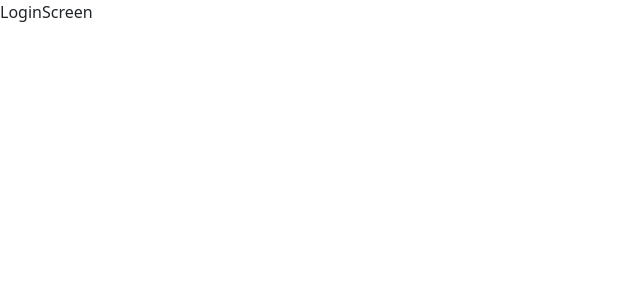
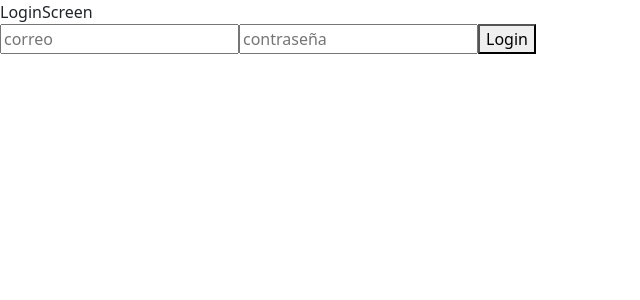
Before and after one commit to nubol23/react-practice-simple-login-app, a React (Create React App) app: page /login in a window 1280 px wide. Shown: the top 300 px of the page, without its empty margins (0-640 px from the left). Built offline with nearby package versions, Linux system fonts and the light colour scheme.

Commit message:
added login logic

```diff
--- a/package.json
+++ b/package.json
@@ -11,6 +11,7 @@
     "@types/react": "^17.0.20",
     "@types/react-dom": "^17.0.9",
     "axios": "^0.26.1",
+    "jwt-decode": "^3.1.2",
     "react": "^18.0.0",
     "react-dom": "^18.0.0",
     "react-router-dom": "6",
--- /dev/null
+++ b/src/api/axios.js
@@ -0,0 +1,5 @@
+import axios from "axios";
+
+export default axios.create({
+  baseURL: "http://127.0.0.1:8000/"
+})
--- a/src/components/LoginScreen.js
+++ b/src/components/LoginScreen.js
@@ -1,7 +1,85 @@
-import React from 'react'
+import jwtDecode from 'jwt-decode';
+import React, { useState, useContext } from 'react'
+import { useNavigate } from 'react-router-dom';
+import axios from '../api/axios'
+import { AuthContext } from '../auth/authContext';
+import { useForm } from '../hooks/useForm'
+import { authTypes } from '../types/types';
 
 export const LoginScreen = () => {
+
+  const { userDispatch } = useContext(AuthContext);
+
+  const [message, setMessage] = useState('');
+
+  const [{ email, password }, handleInputChange] = useForm({
+    email: '',
+    password: '',
+  })
+
+  const navigate = useNavigate();
+
+  const handleLogin = (e) => {
+    e.preventDefault();
+
+    axios.post("users/token/", {
+      email,
+      password,
+    }).then((response) => {
+
+      const decoded = jwtDecode(response.data.access)
+      const payload = {
+        accessToken: response.data.access,
+        refreshToken: response.data.refresh,
+        issuedAt: decoded.iat,
+        expiresAt: decoded.exp,
+        userId: decoded.user_id,
+        firstName: decoded.first,
+        email: decoded.email,
+      }
+
+      setMessage('')
+
+      userDispatch({ type: authTypes.login, payload });
+
+      navigate('/', { replace: true });
+    }).catch((error) => {
+      setMessage(msg => "Error al autenticar")
+    })
+  }
+
   return (
-    <div>LoginScreen</div>
+    <>
+      <div>LoginScreen</div>
+
+      <form onSubmit={handleLogin}>
+        <input
+          type="text"
+          placeholder="correo"
+          name="email"
+          autoComplete='off'
+          value={email}
+          onChange={handleInputChange}
+        />
+
+        <input
+          type="password"
+          placeholder="contraseña"
+          name="password"
+          autoComplete='off'
+          value={password}
+          onChange={handleInputChange}
+        />
+
+        <button type='submit'>
+          Login
+        </button>
+
+        <br />
+        {
+          (message !== '') && <p>{message}</p>
+        }
+      </form>
+    </>
   )
 }
--- /dev/null
+++ b/src/hooks/useForm.js
@@ -0,0 +1,24 @@
+import { useState } from 'react';
+
+
+export const useForm = (initialState = {}) => {
+
+  const [values, setValues] = useState(initialState);
+
+  const reset = () => {
+    setValues(initialState);
+  }
+
+
+  const handleInputChange = ({ target }) => {
+
+    setValues({
+      ...values,
+      [target.name]: target.value
+    });
+
+  }
+
+  return [values, handleInputChange, reset];
+
+}
```
Also changed, not shown: 1 other file (tests, documents, lock files or other folders).
